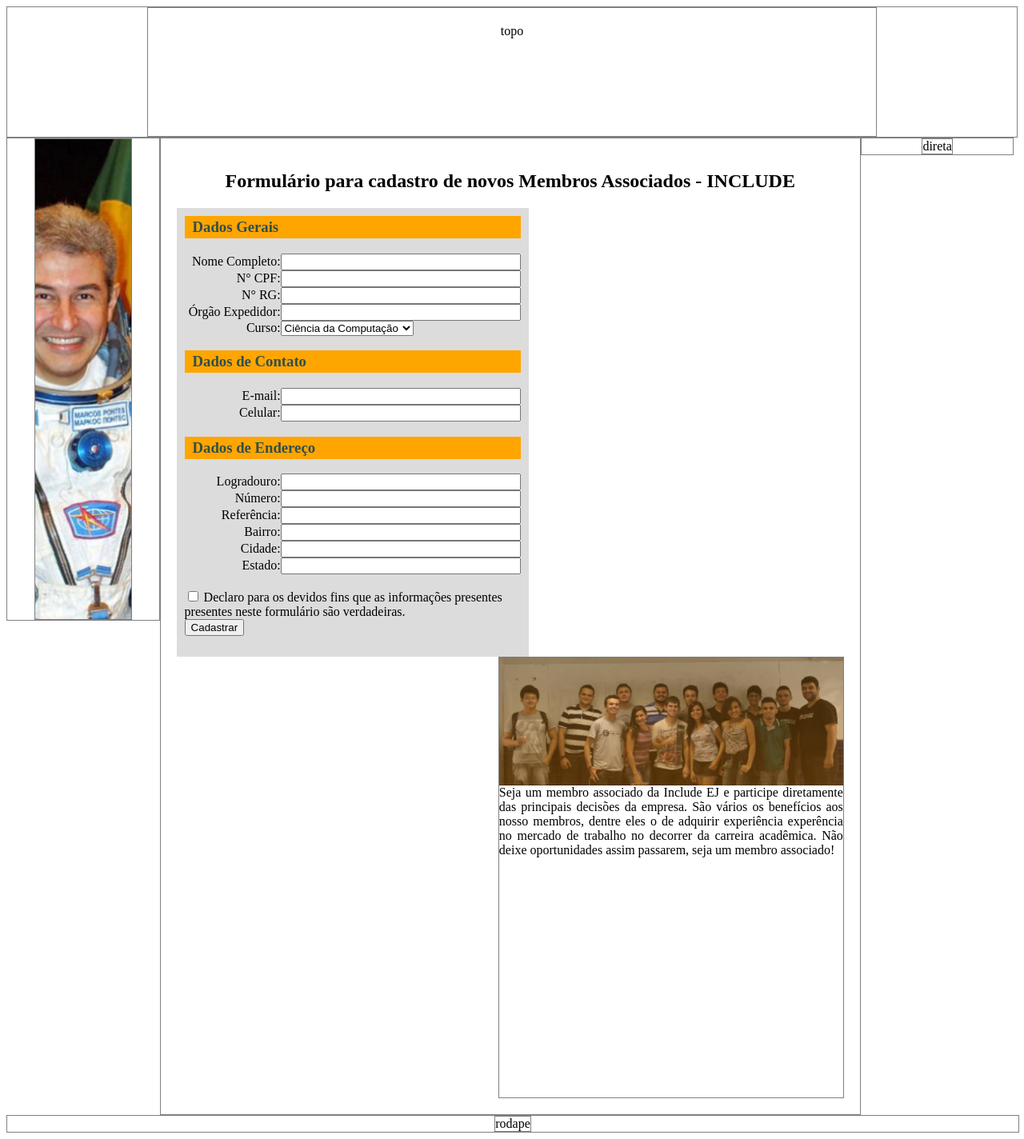
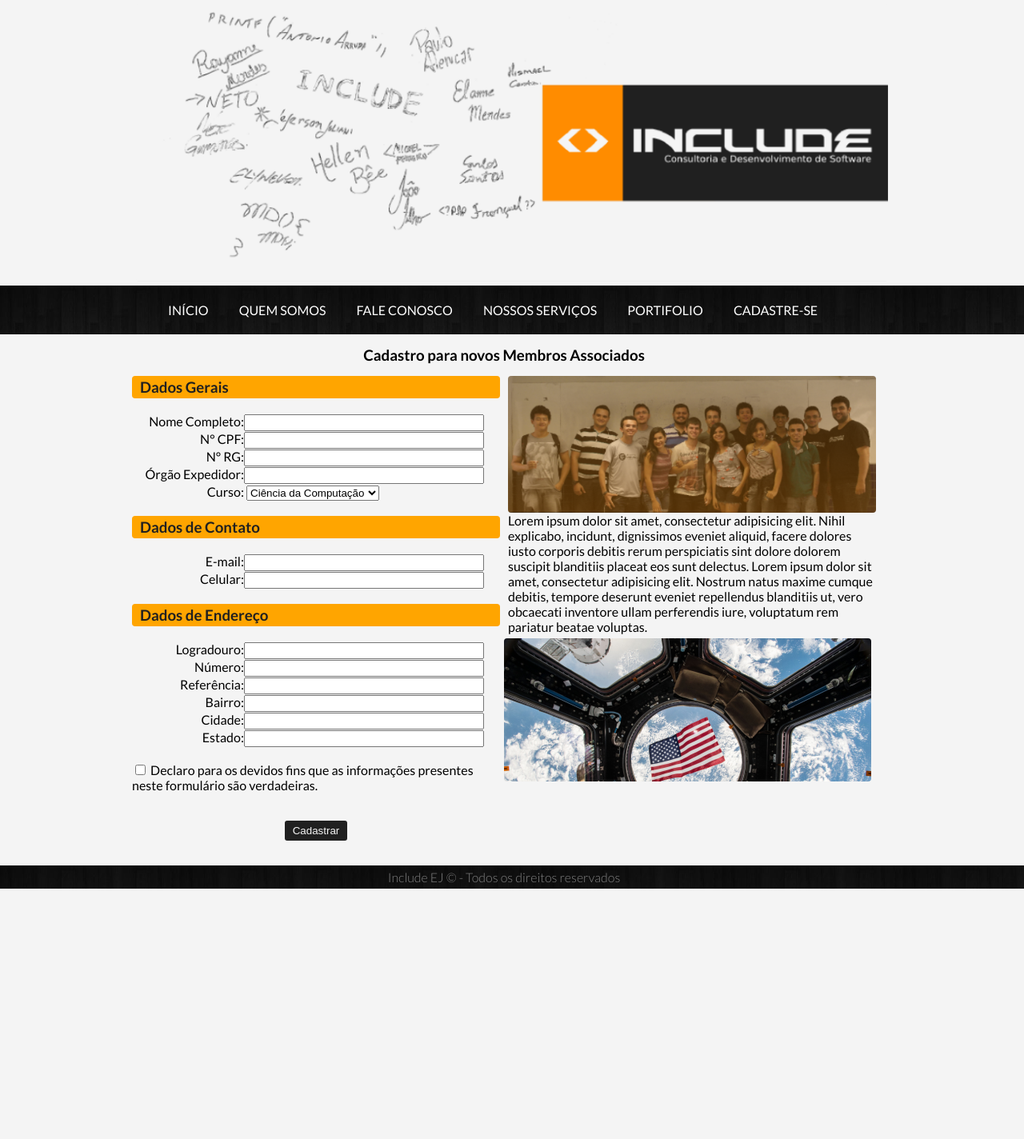
Before and after one commit to micaelmf/LinguagensDeProgramacao, a plain HTML site: page ProjetoWEB1/src/index.html in a window 1280 px wide. Shown: the whole page at 80% size. After the commit the page ends 1111 px from the top, so only its background shows below. Drawn offline with Linux system fonts and the light colour scheme.

Commit message:
página pronta

```diff
--- a/ProjetoWEB1/src/css/formCadastro.css
+++ b/ProjetoWEB1/src/css/formCadastro.css
@@ -1,124 +1,219 @@
-.Titulo{
-    text-align: center;
+body{
+    margin: 0 0 0 0;
+    background-color: #F4F4F4;
+    font-family: 'Lato', sans-serif;
 }
 
-h3 {
-    border: 3px solid;
-    border-left: 10px solid;
-    border-color: transparent;
-    background-color: orange;
-    color: darkslategrey;
-}
-.divFormCadastro{
-    float: left;
-    display: table;
-    background-color: gainsboro;
-    padding: 10px 10px 10px 10px;
-
+a:link, a:active, a:visited{
+    color: #315;
+    text-decoration: none;
 }
 
-#descricaoForm{
-    display: inline;
-    float: right;
-    border: 1px solid;
-    border-color: gray;
-    width: 430px;
-    height: 550px;
-}
-
-#imgTime{
-    width: 430px;
+a:hover{
+    text-decoration: underline;
 }
 
 label.Label{
     text-align: right;
     display: inline-block;
-    width: 120px;
+    width: 140px;
 }
 
 .TextBox{
     width: 300px;
 }
 
-
-
-.Topo{
-    border: 1px solid;
-    border-color: gray;
-    float: top;
-    position: relative;
-    text-align: center;
+#form-cadastro{
 
 }
 
-.RecipienteTopo{
-    border: 1px solid;
-    border-color: gray;
-    float: top;
-    display: inline-block;
-    height: 120px;
-    width: 69%;
-    padding: 20px 20px 20px 20px;
+/* ESTILOS REUTILIZAVEIS */
+
+.sem-padding{
+    padding: 0 !important;
 }
 
-.Esquerda{
-    clear: left;
-    float: left;
-    width: 15%;
-    height: auto;
-    border: 1px solid;
-    border-color: gray;
-    position: relative;
+.sem-margin{
+    margin: : 0 !important;
+}
+
+h1, h2, h3, h4, h5, h6{
+    margin: 10px 10px;
+    font-weight: 700;
+}
+
+h3.titulo {
+    background-color: transparent;
+    text-align: center;
+    font-weight: 700;
+}
+
+h3.h3-form{
+    margin: 0 0 0 0;
+    border-radius: 4px;
+    border: 3px solid;
+    border-left: 10px solid;
+    border-color: transparent;
+    font-weight: 700;
+    background-color: orange;
+    color: #202020;
+}
+
+div.form-botoes{
+    margin: 30px 0 0 0;
     text-align: center;
 }
 
-.RecipienteDireta{
-    border: 1px solid;
-    border-color: gray;
-    display: inline-block;
+ul li, ol li{
+    margin-bottom: 5px;
 }
 
-.Direta{
-    float: left;
-    width: 15%;
-    height: auto;
-    border: 1px solid;
-    border-color: gray;
-    position: relative;
-    text-align: center;
+ul.inline li, ol.inline li{
+    display: inline;
+    margin-right: 15px;
+}
+
+ul.inline li:last-child, ol.inline li:last-child{
+    margin-right: 15px;
 
 }
 
-.RecipienteEsquerda{
-    border: 1px solid;
-    border-color: gray;
-    display: inline-block;
+ul.sem-marcador, ol.sem-marcador{
+    list-style: none;
 }
 
-.Rodape{
-    float: end;
-    clear: both;
-    width: 100%;
-    height: auto;
-    border: 1px solid;
-    border-color: gray;
-    position: relative;
-    text-align: center;
+a.botao, input.botao{
+    padding: 5px 10px;
+    border-radius: 3px;
+    background-color: #202020;
+    color: #f5f5f5;
+    cursor: pointer;
+    margin: 5px 0;
+    display: inline-block;
+    border: none;
 }
 
-.RecipienteRodape{
-    border: 1px solid;
-    border-color: gray;
-    display: inline-block;
+a.botao:hover, input.botao:hover{
+    background-color: #4e4e4e;
+    text-decoration: none;
 }
 
-.Corpo{
-    float: left;
-    width: 66%;
+img{
+    max-width: 100%;
     height: auto;
-    border: 1px solid;
-    border-color: gray;
-    position: relative;
-    padding: 20px 20px 20px 20px;
+    border-radius: 4px;
+}
+
+/*LAYOUT DO SITE*/
+.header{
+    background-image: url(../img/menu.png);
+    background-repeat: repeat-x;
+}
+
+.footer{
+    background-image: url(../img/menu.png);
+    background-repeat: repeat-x;
+}
+
+div.rodape{
+    text-align: center;
+    color: gray;
+    font-weight: 300;
+}
+
+
+.menu{
+    text-transform: uppercase;
+}
+
+.menu li a{
+    padding: 5px 10px;
+    border-radius: 3px;
+    color: white;
 
 }
+
+.menu li a:hover{
+    text-decoration: none;
+    background: #ff8c00;
+    color: black;
+
+}
+
+.time{
+    margin: 5px 5px;
+    float: left;
+}
+
+.form{
+    margin: 5px 5px;
+    float: left;
+}
+
+#img-menu{
+    background-image: url("img/menu.png");
+    background-repeat: repeat-x;
+}
+
+/* GRID 960 */
+
+.linha{
+    width: 960px;
+    margin: 0px auto;
+    overflow: auto;
+    padding: 5px 0px;
+}
+
+.coluna{
+    padding: 0px 10px;
+    float: left;
+}
+
+.col1{
+    width: 60px;
+    background-color:
+}
+
+.col2{
+    width: 140px;
+}
+
+.col3{
+    width: 220px;
+}
+
+.col4{
+    width: 300px;
+}
+
+.col5{
+    width: 380px;
+}
+
+.col6{
+    width: 460px;
+}
+
+.col7{
+    width: 540px;
+}
+
+.col8{
+    width: 620px;
+}
+
+.col9{
+    width: 700px;
+}
+
+.col10{
+    width: 780px;
+}
+
+.col11{
+    width: 860px;
+}
+
+.col12{
+    width: 940px;
+}
--- a/ProjetoWEB1/src/css/tamplate.css
+++ b/ProjetoWEB1/src/css/tamplate.css
@@ -1,9 +1,87 @@
-/*
-To change this license header, choose License Headers in Project Properties.
-To change this template file, choose Tools | Templates
-and open the template in the editor.
-*/
-/*
-    Created on : 02/11/2016, 19:19:49
-    Author     : micae
-*/
+
+.Topo{
+    border: 1px solid;
+    border-color: gray;
+    float: top;
+    position: relative;
+    text-align: center;
+
+}
+
+.RecipienteTopo{
+    border: 1px solid;
+    border-color: gray;
+    float: top;
+    display: inline-block;
+    height: 120px;
+    width: 69%;
+    padding: 20px 20px 20px 20px;
+}
+
+.Esquerda{
+    clear: left;
+    float: left;
+    width: 15%;
+    height: auto;
+    border: 1px solid;
+    border-color: gray;
+    position: relative;
+    text-align: center;
+}
+
+.RecipienteDireta{
+    border: 1px solid;
+    border-color: gray;
+    display: inline-block;
+}
+
+.Direta{
+    float: left;
+    width: 15%;
+    height: auto;
+    border: 1px solid;
+    border-color: gray;
+    position: relative;
+    text-align: center;
+
+}
+
+.RecipienteEsquerda{
+    border: 1px solid;
+    border-color: gray;
+    display: inline-block;
+}
+
+.Rodape{
+    float: end;
+    clear: both;
+    width: 100%;
+    height: auto;
+    border: 1px solid;
+    border-color: gray;
+    position: relative;
+    text-align: center;
+}
+
+.RecipienteRodape{
+    border: 1px solid;
+    border-color: gray;
+    display: inline-block;
+}
+
+.Corpo{
+    float: left;
+    width: 66%;
+    height: auto;
+    border: 1px solid;
+    border-color: gray;
+    position: relative;
+    padding: 20px 20px 20px 20px;
+
+}
+
+.RecipienteCorpo{
+    border: 1px solid;
+    border-color: gray;
+    display: inline-block;
+}
--- a/ProjetoWEB1/src/index.html
+++ b/ProjetoWEB1/src/index.html
@@ -1,44 +1,64 @@
 <html>
 	<head>
+        <!--<link rel="stylesheet" type="text/css" href="css/normalize.css" />-->
+        <link href="https://fonts.googleapis.com/css?family=Lato:300,400,700" rel="stylesheet">
         <link rel="stylesheet" type="text/css" href="css/formCadastro.css" />
-            <link rel="stylesheet" type="text/css" href="css/template.css">
-            <link rel="stylesheet" href="style.css" type="text/css"/>
-            <link rel="stylesheet" href="style.css" type="text/css">
+        <script src ="javaScript/banner.js" type="text/javascript"></script>
 
-
-            <script src ="javaScript/banner.js" type="text/javascript"></script>
         <title>Cadastro de novos membros - Include</title>
         <meta charset = "UTF-8">
     </head>
     <body onload = "slide1()">
-            <section class="Topo">
-                <div class="RecipienteTopo">
-                    topo
+        <div class="linha">
+            <div class="coluna">
+                <img src="img/img_topo.png" alt="imagem do topo">
             </div>
-            </section>
-            <section class="Esquerda">
-                <div class="RecipienteEsquerda">
-                    <img id="banner_esquerda"/>
         </div>
-            </section>
 
-            <section class="Corpo">
-                <div class="Titulo"><h2>Formulário para cadastro de novos Membros Associados - INCLUDE</h2></div>
-                <div class="divFormCadastro">
-                    <form id="formCadastro">
-                        <h3>Dados Gerais</h3>
+        <div class="header">
+            <div class="linha">
+                <header>
+                    <div class="col12">
+                        <nav>
+                        <ul class="menu inline sem-marcador">
+                            <li><a href="index.html">Início</a></li>
+                            <li><a href="quemsomos.html">Quem Somos</a></li>
+                            <li><a href="faleconosco.html">Fale Conosco</a></li>
+                            <li><a href="nossosservicos.html">Nossos Serviços</a></li>
+                            <li><a href="portifolio.html">Portifolio</a></li>
+                            <li><a href="cadastro.html">Cadastre-se</a></li>
+                        </ul>
+                        </nav>
+                    </div>
+                </header>
+            </div>
+        </div>
+        <div class="linha">
+            <div class="col12 titulo">
+                <h3 class="titulo">Cadastro para novos Membros Associados</h3>
+            </div>
+            <section>
+                <div class="col6 form">
+                    <form id="form-cadastro">
+                        <h3 class="h3-form">Dados Gerais</h3>
+                        <br />
                         <label class="Label"> Nome Completo: </label><input class="TextBox" type="text" name="txtNomeCompleto"><br />
                         <label class="Label">N° CPF: </label><input class="TextBox" type="text" name="txtCpf"><br />
                         <label class="Label">N° RG: </label><input class="TextBox" type="text" name="txtRg"><br />
                         <label class="Label">Órgão Expedidor: </label><input class="TextBox" type="text" name="txtOrgaoExpedidor"><br />
-                        <label class="Label">Curso: </label><select name="selectCurso" size="1">
+                        <label class="Label">Curso: </label>
+                                <select name="selectCurso" size="1">
                                 <option>Ciência da Computação</option>
                                 <option>Engenharia de Software</option>
                                 </select><br />
-                        <h3>Dados de Contato</h3>
+                        <br />
+                        <h3 class="h3-form">Dados de Contato</h3>
+                        <br />
                         <label class="Label">E-mail: </label><input class="TextBox" type="text" name="txtEmail"><br />
                         <label class="Label">Celular: </label><input class="TextBox"  type="text" name="txtCelular"><br />
-                        <h3>Dados de Endereço</h3>
+                        <br />
+                        <h3 class="h3-form">Dados de Endereço</h3>
+                        <br />
                         <label class="Label">Logradouro: </label><input class="TextBox" type="text" name="txtLogradouro"><br />
                         <label class="Label">Número: </label><input class="TextBox" type="text" name="txtNumero"><br />
                         <label class="Label">Referência: </label><input class="TextBox" type="text" name="txtReferencia"><br />
@@ -46,36 +66,34 @@
                         <label class="Label">Cidade: </label><input class="TextBox" type="text" name="txtCidade"><br />
                         <label class="Label">Estado: </label><input class="TextBox" type="text" name="txtEstado"><br />
                         <br />
-                        <input type="checkbox" name="cbAceito" value="aceito"> Declaro para os devidos fins que as informações presentes <br/>
-                        presentes neste formulário são verdadeiras.
+                        <input type="checkbox" name="cbAceito" value="aceito"> Declaro para os devidos fins que as informações presentes neste formulário são verdadeiras.
                         <br />
-                        <input type="submit" name="btnCadastrar" value="Cadastrar">
+                        <div class="form-botoes">
+                            <input class="botao" type="submit" name="btnCadastrar" value="Cadastrar">
+                        </div>
+
                     </form>
                 </div>
-                <div id="descricaoForm" style="text-align: justify">
-                    <img id="imgTime" src="img\time.png">
-                    Seja um membro associado da Include EJ e participe diretamente
-                    das principais decisões da empresa. São vários os benefícios
-                    aos nosso membros, dentre eles o de adquirir experiência experência
-                    no mercado de trabalho no decorrer da carreira acadêmica. Não deixe
-                    oportunidades assim passarem, seja um membro associado!
-
+            </section>
+            <section>
+                <div class="col6 time">
+                    <img src="img/time.png" alt="time Include">
+                    Lorem ipsum dolor sit amet, consectetur adipisicing elit. Nihil explicabo, incidunt, dignissimos eveniet aliquid, facere dolores iusto corporis debitis rerum perspiciatis sint dolore dolorem suscipit blanditiis placeat eos sunt delectus. Lorem ipsum dolor sit amet, consectetur adipisicing elit. Nostrum natus maxime cumque debitis, tempore deserunt eveniet repellendus blanditiis ut, vero obcaecati inventore ullam perferendis iure, voluptatum rem pariatur beatae voluptas.
+                </div>
+                <div>
+                    <img id="banner" src="img/banner9.png" alt="img banner">
                 </div>
             </section>
-            <section class="Direta">
-                <div class="RecipienteDireta">
-                    direta
         </div>
-            </section>
-            <section class="Rodape">
-                <div class="RecipienteRodape">
-                    rodape
+        <div class="footer">
+            <div class="linha">
+                <footer>
+                    <div class="col12 rodape">
+                        <span>Include EJ &copy - Todos os direitos reservados</span>
                     </div>
-            </section>
-
+                </footer>
+            </div>
+        </div>
         </body>
-
-
-
 <!-- Comentário -->
 </html>
--- a/ProjetoWEB1/src/javaScript/banner.js
+++ b/ProjetoWEB1/src/javaScript/banner.js
@@ -1,9 +1,9 @@
 function slide1(){
-    document.getElementById("banner_esquerda").src = "img/banner1.png";
-    setTimeout(slide2,1000);
+    document.getElementById("banner").src = "img/banner9.png";
+    setTimeout(slide2,3000);
 }
 
 function slide2(){
-    document.getElementById("banner_esquerda").src = "img/banner2.png";
-    setTimeout(slide1,1000);
+    document.getElementById("banner").src = "img/banner8.png";
+    setTimeout(slide1,3000);
 }
```
Also changed, not shown: ProjetoWEB1/src/css/normalize.css (added), ProjetoWEB1/src/img/banner7.png (added), ProjetoWEB1/src/img/banner8.png (added), ProjetoWEB1/src/img/banner9.png (added), ProjetoWEB1/src/img/img_topo.png (added), ProjetoWEB1/src/img/menu.png (added). Lines whose indentation alone changed are shown as unchanged.
